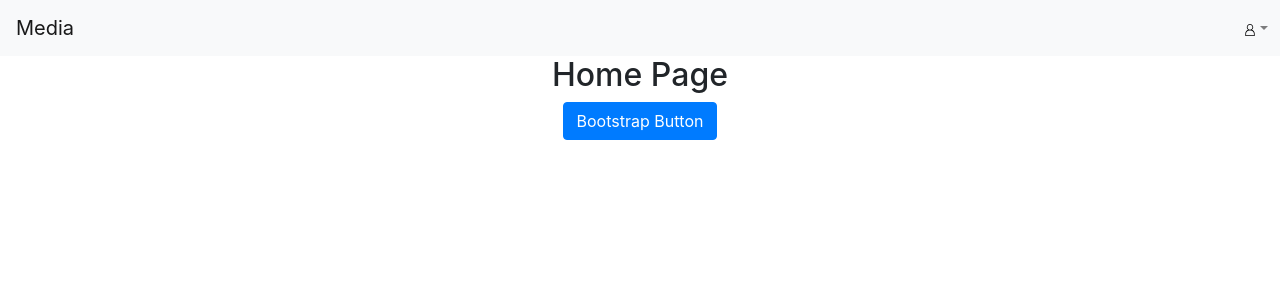
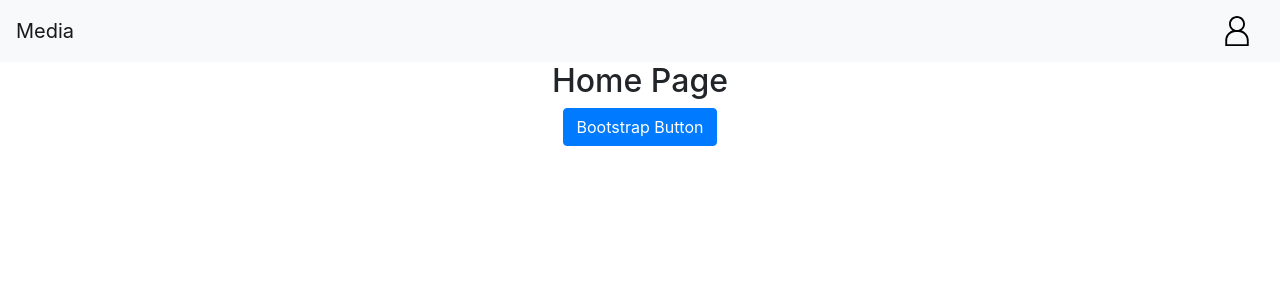
Before and after one commit to lacyjpr/media, a React (Create React App) app in the folder client/: page / in a window 1280 px wide. Both pictures are taken after a click on the link "login". Shown: the top 300 px of the page. Built offline with nearby package versions, Linux system fonts and the light colour scheme; no server answers.

Commit message:
Remove caret & resize person icon

```diff
--- /dev/null
+++ b/client/src/components/Header/Header.css
@@ -0,0 +1,7 @@
+.dropdown-toggle::after {
+  border: none;
+}
+
+.person {
+  height: 30px;
+}
--- a/client/src/components/Header/Header.js
+++ b/client/src/components/Header/Header.js
@@ -14,6 +14,7 @@ import {
 
 import person from '../../assets/person-outline.svg';
 import { AuthConsumer } from './../AuthContext';
+import './Header.css';
 
 class Header extends Component {
   render() {
@@ -36,7 +37,7 @@ class Header extends Component {
                     {isAuth && (
                       <div>
                         <DropdownToggle nav caret>
-                          <img src={person} alt="person" />
+                          <img src={person} alt="person" className="person" />
                         </DropdownToggle>
                         <DropdownMenu right>
                           <DropdownItem>
```
